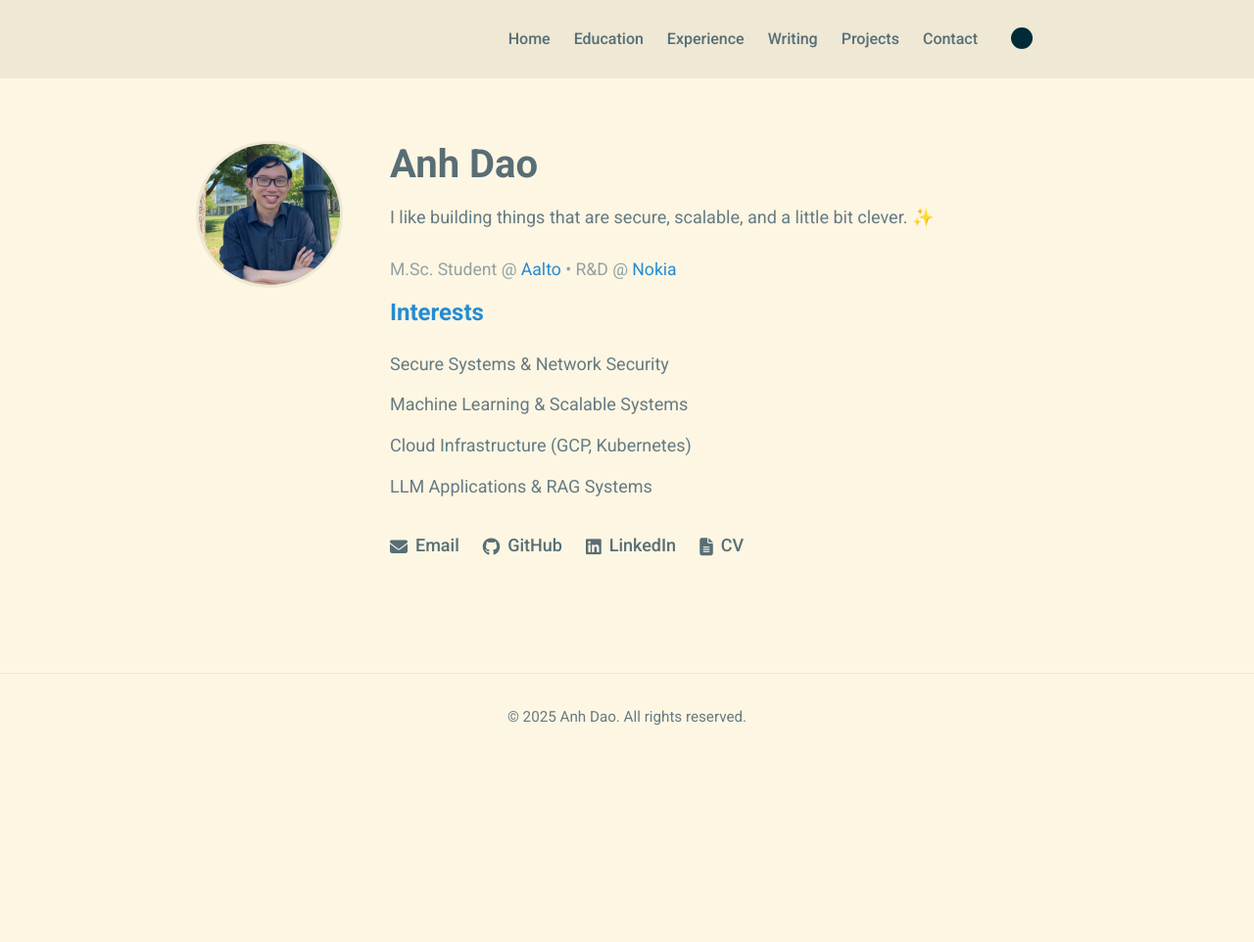
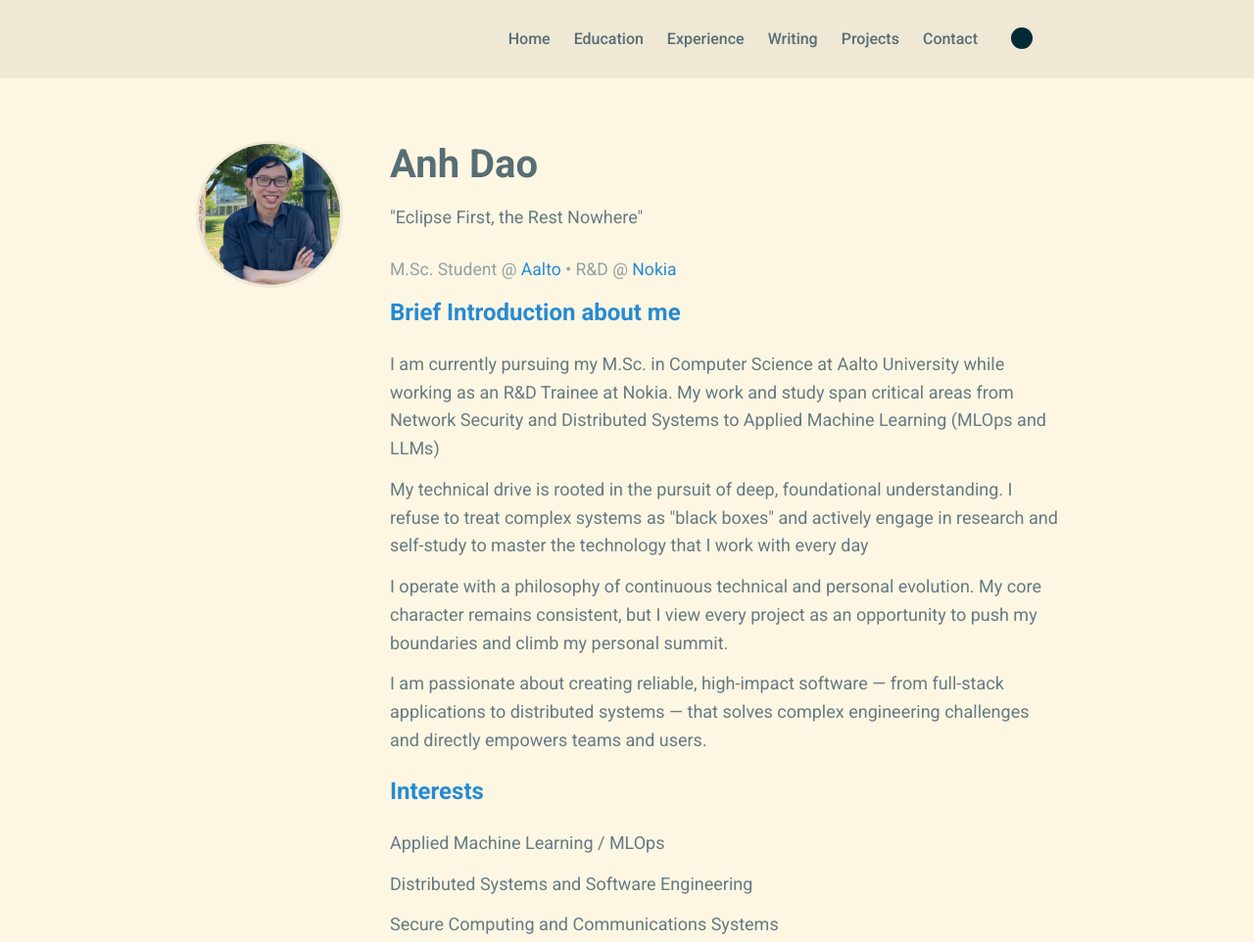
Before and after one commit to daoa0601/daoa0601.github.io, a plain HTML site: page index.html in a window 1280 px wide. Shown: the top 962 px of the page at 98% size. Before the commit the page ends 800 px from the top, so only its background shows below. Drawn offline with Linux system fonts and the light colour scheme.

Commit message:
changed the frontpage

```diff
--- a/index.html
+++ b/index.html
@@ -67,18 +67,33 @@
                     </div>
                     <div class="hero-right">
                         <h1 class="hero-title">Anh Dao</h1>
-                        <p class="hero-bio">I like building things that are secure, scalable, and a little bit clever. ✨
+                        <p class="hero-bio">"Eclipse First, the Rest Nowhere"
                         </p>
                         <p class="hero-tagline">M.Sc. Student @ <a href="https://www.aalto.fi/en"
                                 target="_blank">Aalto</a> • R&D @ <a href="https://www.nokia.com/"
                                 target="_blank">Nokia</a></p>
 
+                        <h3 class="interests-title">Brief Introduction about me</h3>
+                        <ul class="minimal-list">
+                            <li>I am currently pursuing my M.Sc. in Computer Science at Aalto University while working
+                                as an R&D Trainee at Nokia. My work and study span critical areas from Network Security
+                                and Distributed Systems to Applied Machine Learning (MLOps and LLMs)</li>
+                            <li>My technical drive is rooted in the pursuit of deep, foundational understanding. I
+                                refuse to treat complex systems as "black boxes" and actively engage in research and
+                                self-study to master the technology that I work with every day</li>
+                            <li>I operate with a philosophy of continuous technical and personal evolution. My core
+                                character remains consistent, but I view every project as an opportunity to push my
+                                boundaries and climb my personal summit.</li>
+                            <li>I am passionate about creating reliable, high-impact software — from full-stack
+                                applications to distributed systems — that solves complex engineering challenges and
+                                directly empowers teams and users.</li>
+                        </ul>
+
                         <h3 class="interests-title">Interests</h3>
                         <ul class="minimal-list">
-                            <li>Secure Systems &amp; Network Security</li>
-                            <li>Machine Learning &amp; Scalable Systems</li>
-                            <li>Cloud Infrastructure (GCP, Kubernetes)</li>
-                            <li>LLM Applications &amp; RAG Systems</li>
+                            <li>Applied Machine Learning / MLOps</li>
+                            <li>Distributed Systems and Software Engineering</li>
+                            <li>Secure Computing and Communications Systems</li>
                         </ul>
 
                         <div class="hero-links">
```
